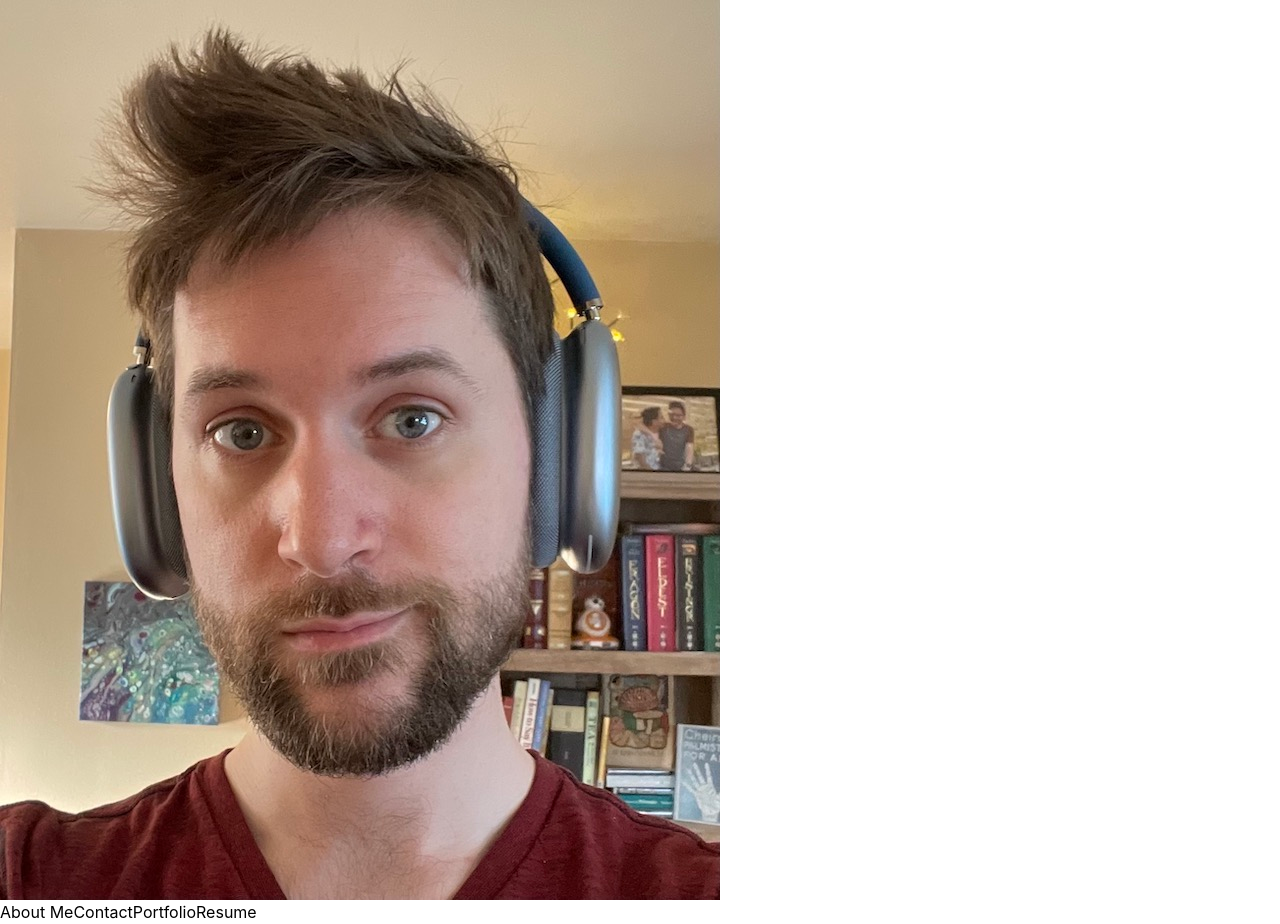
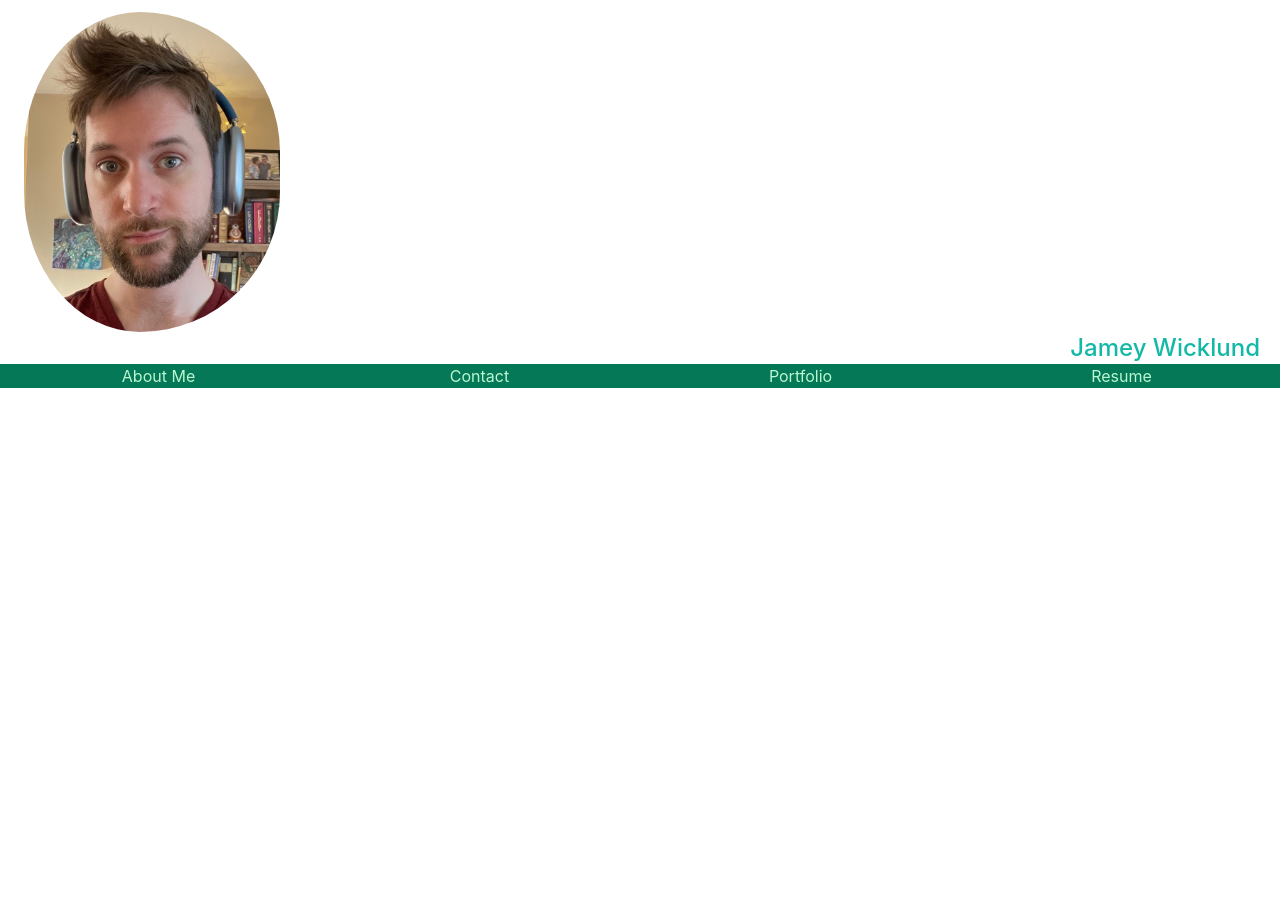
Before and after one commit to TheBluWiz/react-portfolio, a React (Create React App) app: page / in a window 1280 px wide. After the commit the page ends 800 px from the top, so only its background shows below. Built offline with nearby package versions, Linux system fonts and the light colour scheme.

Commit message:
Styles Header

```diff
--- a/src/components/Header.js
+++ b/src/components/Header.js
@@ -4,7 +4,8 @@ import NavBar from "./NavBar"
 export default function Header() {
   return (
     <header>
-      <img src={profilePic} alt="Jamey Wicklund" />
+      <img src={profilePic} alt="Jamey Wicklund" className="max-h-80 rounded-full pl-6 mt-3"/>
+      <h1 className="text-right mr-5 text-2xl font-medium text-teal-500">Jamey Wicklund</h1>
       <NavBar />
     </header>
   )
--- a/src/components/NavBar.js
+++ b/src/components/NavBar.js
@@ -2,11 +2,13 @@
 
 export default function NavBar() {
   return (
-    <div>
-      <a href="#aboutme">About Me</a>
-      <a href="#contact">Contact</a>
-      <a href="#portfolio">Portfolio</a>
-      <a href="#resume">Resume</a>
-    </div>
+    <div className="bg-emerald-700 text-center">
+      <div className="grid gap-1 grid-cols-4 mx-0">
+        <a href="#aboutme" className="text-green-200">About Me</a>
+        <a href="#contact" className="text-green-200">Contact</a>
+        <a href="#portfolio" className="text-green-200">Portfolio</a>
+        <a href="#resume" className="text-green-200">Resume</a>
+      </div>
+    </div >
   )
 }
--- a/tailwind.config.js
+++ b/tailwind.config.js
@@ -6,6 +6,22 @@ module.exports = {
     "./src/pages/*.js",
   ],
   theme: {
+    screens: {
+      'sm': '640px',
+      // => @media (min-width: 640px) { ... }
+
+      'md': '768px',
+      // => @media (min-width: 768px) { ... }
+
+      'lg': '1024px',
+      // => @media (min-width: 1024px) { ... }
+
+      'xl': '1280px',
+      // => @media (min-width: 1280px) { ... }
+
+      '2xl': '1536px',
+      // => @media (min-width: 1536px) { ... }
+    },
     extend: {},
   },
   plugins: [],
```
